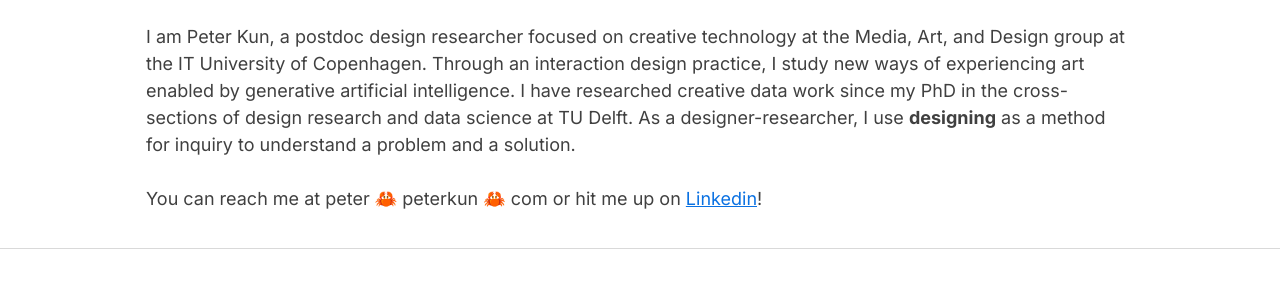
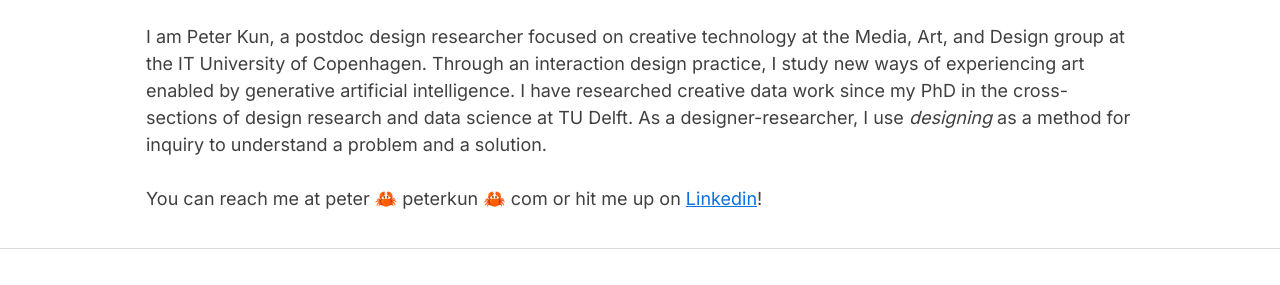
Before and after one commit to kuniiii/kuniiii.github.io, a Jekyll site: the page built from about.md, in a window 1280 px wide. Shown: the part 281-566 px from the top of the page. Built offline with Jekyll 4.4.1, drawn with Linux system fonts in a browser that asks for light colours; nearby versions of some CDN libraries.

Commit message:
tiny fix

```diff
--- a/about.md
+++ b/about.md
@@ -4,6 +4,6 @@ layout: page
 permalink: /about/
 ---
 
-I am Peter Kun, a postdoc design researcher focused on creative technology at the Media, Art, and Design group at the IT University of Copenhagen. Through an interaction design practice, I study new ways of experiencing art enabled by generative artificial intelligence. I have researched creative data work since my PhD in the cross-sections of design research and data science at TU Delft. As a designer-researcher, I use __designing__ as a method for inquiry to understand a problem and a solution.
+I am Peter Kun, a postdoc design researcher focused on creative technology at the Media, Art, and Design group at the IT University of Copenhagen. Through an interaction design practice, I study new ways of experiencing art enabled by generative artificial intelligence. I have researched creative data work since my PhD in the cross-sections of design research and data science at TU Delft. As a designer-researcher, I use *designing* as a method for inquiry to understand a problem and a solution.
 
 You can reach me at peter 🦀 peterkun 🦀 com or hit me up on [Linkedin](https://www.linkedin.com/in/peterkun/)!
```
